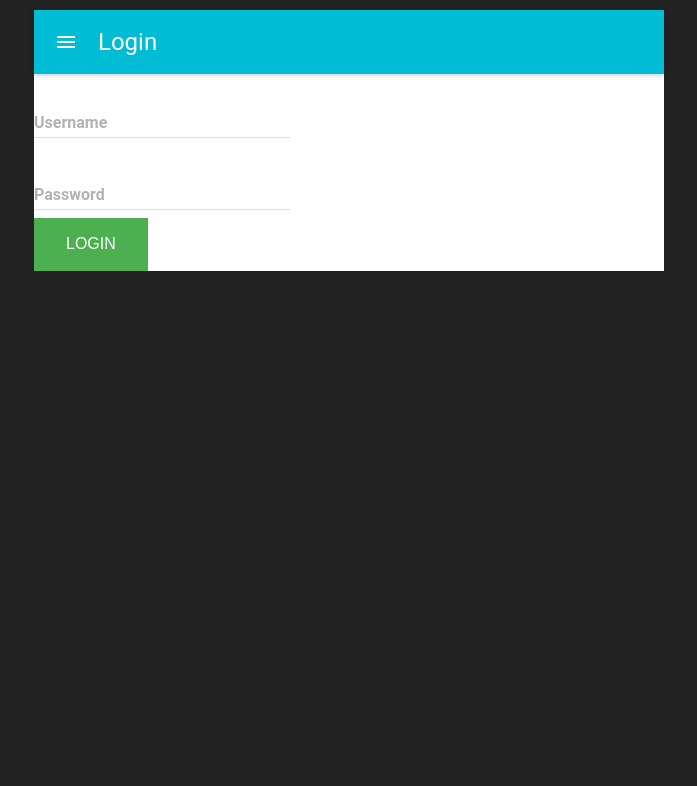
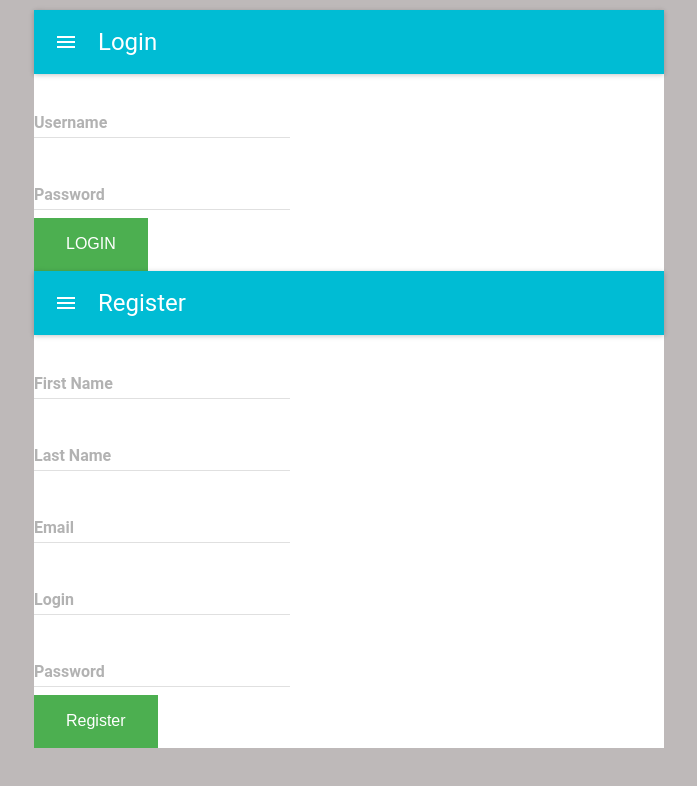
Before and after one commit to AndrewVeliky/GiphyLikeReactApp, a React (Create React App) app: page / in a window 1280 px wide. Shown: the top 786 px of the page, without its empty margins (291-988 px from the left). Built offline with nearby package versions, Linux system fonts and the light colour scheme.

Commit message:
add Register form component

```diff
--- a/src/App.js
+++ b/src/App.js
@@ -6,6 +6,7 @@ import Button  from 'react-bootstrap/lib/Button';
 import { Link } from 'react-router-dom'
 import Main from './Main';
 import './App.css';
+import Register from './Register';
 
 
 //material-ui
@@ -13,6 +14,7 @@ import MuiThemeProvider from 'material-ui/styles/MuiThemeProvider';
 import AppBar from 'material-ui/AppBar';
 import RaisedButton from 'material-ui/RaisedButton';
 import TextField from 'material-ui/TextField';
+
 
 
 class App extends Component {
@@ -46,7 +48,7 @@ class App extends Component {
 
     render() {
         return (
-            <div class="login-page">
+            <div className="login-page">
             <MuiThemeProvider>
               <div>
               <AppBar
@@ -72,6 +74,7 @@ class App extends Component {
                  <Link to="/index" className="button" onClick={(event) => this.validateLoginForm(event)}>LOGIN</Link>
              </div>
              </MuiThemeProvider>
+             <Register />
           </div>
         );
       }
--- a/src/Main.css
+++ b/src/Main.css
@@ -1,6 +1,6 @@
 body{
   margin: 10px;
-  background-color: #222;
+  background-color: rgb(190, 185, 185);
 }
 
 .App {
--- /dev/null
+++ b/src/Register.js
@@ -0,0 +1,108 @@
+import React, { Component } from 'react';
+import Grid  from 'react-bootstrap/lib/Grid';
+import Row  from 'react-bootstrap/lib/Row';
+import FormControl  from 'react-bootstrap/lib/FormControl';
+import Button  from 'react-bootstrap/lib/Button';
+
+import MuiThemeProvider from 'material-ui/styles/MuiThemeProvider';
+import AppBar from 'material-ui/AppBar';
+import RaisedButton from 'material-ui/RaisedButton';
+import TextField from 'material-ui/TextField';
+
+class Register extends Component {
+    constructor(props){
+        super(props);
+        this.state = {
+            userName: "",
+            userLastName: "",
+            userEmail: "",
+            userLogin: "",
+            userPass: ""
+        }
+
+        this.setInitialValue = this.setInitialValue.bind(this);
+        this.sendToServer = this.sendToServer.bind(this);
+    }
+
+    setInitialValue(event){
+        this.setState({
+            [event.target.name]: event.target.value,
+        });
+        console.log(event.target.value);
+    }
+
+    sendToServer(e){
+        e.preventDefault();
+        let jsonString = JSON.stringify({
+            name: this.state.userName,
+            lastName: this.state.userLastName,
+            login: this.state.userLogin,
+            password: this.state.userPass,
+            email: this.state.userEmail
+        });
+        console.log(jsonString);
+        window.fetch("/user", {
+            method: "POST",
+            headers: {
+                'Content-Type': 'application/json'
+              },
+            body: jsonString,
+            headers: {"Content-Type": "application/json"}
+         });
+    }
+
+    render() {
+        return (
+
+            <MuiThemeProvider>
+            <div>
+            <AppBar
+                title="Register"
+            />
+            <TextField
+                hintText="First Name"
+                floatingLabelText="First Name"
+                name="userName"
+                onChange = {(event) => this.setInitialValue(event)}
+            />
+            <br/>
+            <TextField
+                type="text"
+                hintText="Last Name"
+                floatingLabelText="Last Name"
+                name="userLastName"
+                onChange = {(event) => this.setInitialValue(event)}
+                />
+            <br/>
+            <TextField
+                type="text"
+                hintText="Email"
+                floatingLabelText="Email"
+                name="userEmail"
+                onChange = {(event) => this.setInitialValue(event)}
+                />
+            <br/>
+            <TextField
+                type="text"
+                hintText="Login"
+                floatingLabelText="Login"
+                name="userLogin"
+                onChange = {(event) => this.setInitialValue(event)}
+                />
+            <br/>
+            <TextField
+                type="password"
+                hintText="Password"
+                floatingLabelText="Password"
+                name="userPass"
+                onChange = {(event) => this.setInitialValue(event)}
+                />
+            <br/>
+            <input type="submit" className="button" value="Register" onClick={event=>this.sendToServer(event)}/>
+            </div>
+            </MuiThemeProvider>
+        );
+      }
+    }
+
+export default Register;
```
Also changed, not shown: package.json (+7 -5 lines), 1 other file (tests, documents, lock files or other folders).
